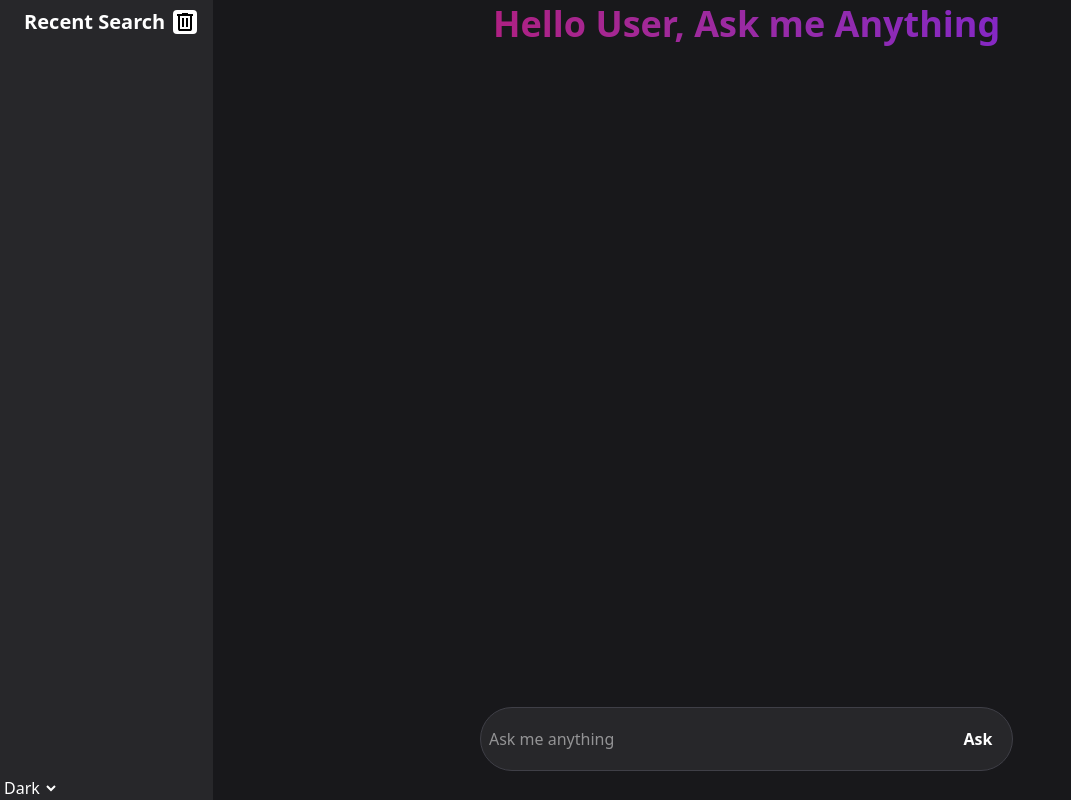
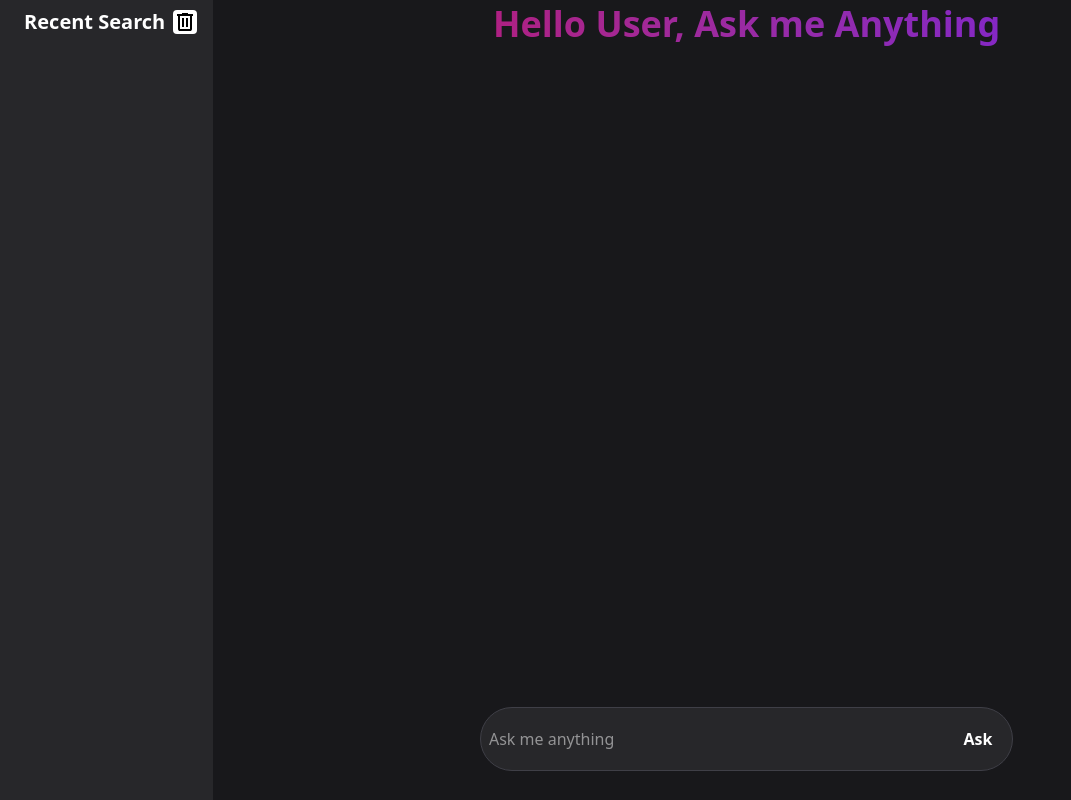
Before and after one commit to KanhaiyaLalTeli/AI_Assistant, a React (Vite) app: page / in a window 1280 px wide. Shown: the whole page, without its empty margins (0-1071 px from the left). Built offline with nearby package versions, Linux system fonts and the light colour scheme.

Commit message:
first commit

```diff
--- a/src/App.jsx
+++ b/src/App.jsx
@@ -94,13 +94,13 @@ function App() {
           recentHistory={recentHistory}
           setSearchFromHistory={setSearchFromHistory}
         />
-        <select
+        {/* <select
           className="fixed bottom-0 text-white left-0 bg-zinc-800"
           onChange={(e) => setDarkMode(e.target.value)}
         >
           <option value="dark">Dark</option>
           <option value="light">Light</option>
-        </select>
+        </select> */}
       </div>
       <div className="w-10/12">
         <div className="h-1/12 sm:h-1/12">
```
